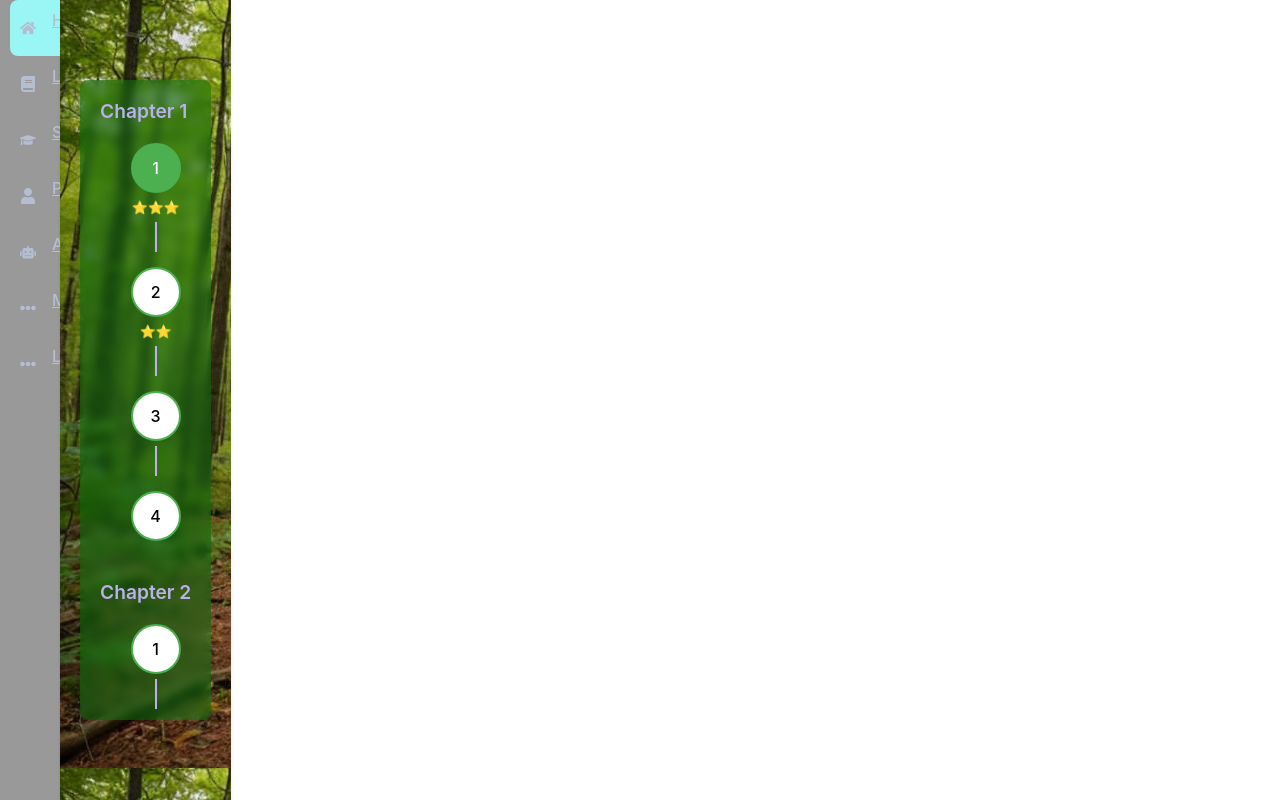
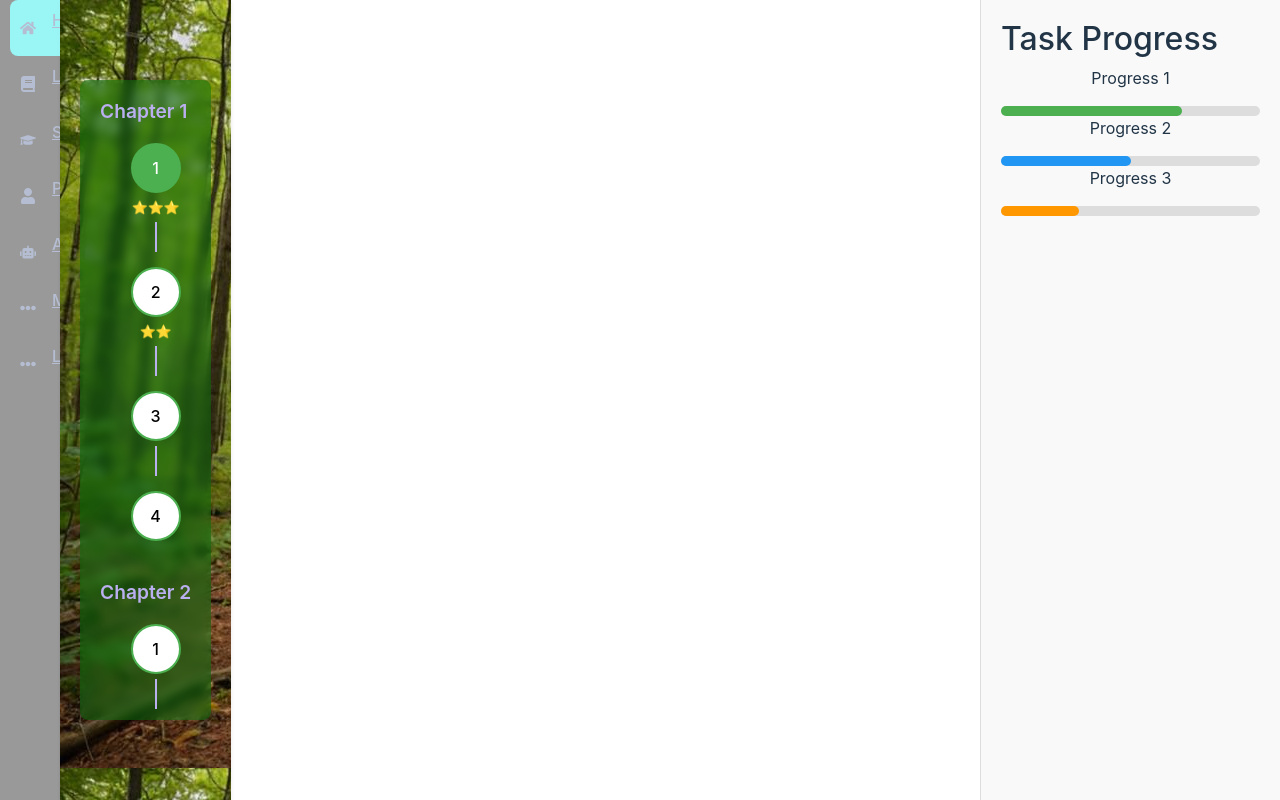
Before and after one commit to pkjSchool/HKMU_FYP, a React (Vite) app: page / in a window 1280 px wide. Built offline with nearby package versions, Linux system fonts and the light colour scheme.

Commit message:
merge the new and sum one

```diff
--- a/src/LessonPage.tsx
+++ b/src/LessonPage.tsx
@@ -1,5 +1,6 @@
 import LessonMap from './components/LessonMap';
 import './css/App.css';
+import TaskProgress from './components/TaskProgress';
 
 const sampleChapters = [
   {
@@ -26,6 +27,7 @@ function App() {
   };
 
   return (
+    <>
         <LessonMap
           chapters={sampleChapters.map(chapter => ({
             ...chapter,
@@ -35,6 +37,8 @@ function App() {
             }))
           }))}
         />
+        <TaskProgress />
+    </>
   );
 }
 
--- a/src/css/LessonMap.css
+++ b/src/css/LessonMap.css
@@ -6,7 +6,6 @@
     background: rgba(6, 113, 11, 0.5); /* 半透明白色背景 */
     backdrop-filter: blur(5px);
     border-radius: 8px;
-
   }
 
   .chapter-container {
```
Also changed, not shown: 1 other file (tests, documents, lock files or other folders).
